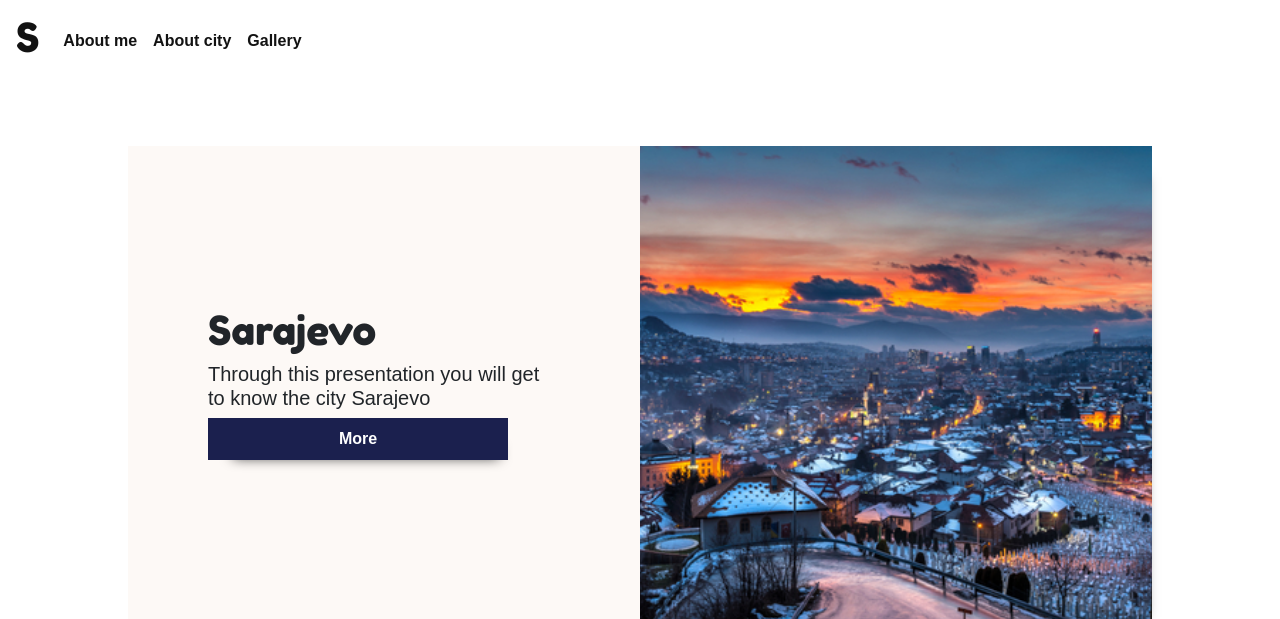
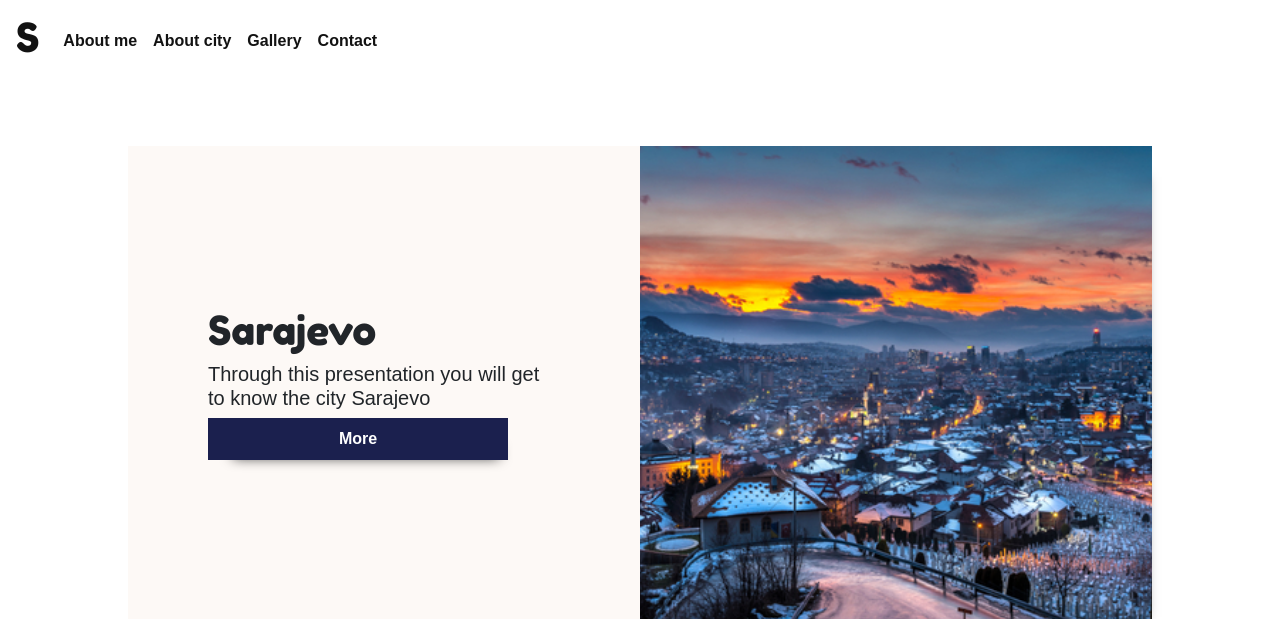
Before and after one commit to luxal99/tourist-website-php, a PHP site: page / in a window 1280 px wide. Shown: the top 619 px of the page. Run offline with PHP 8.4, Linux system fonts and the light colour scheme; some libraries are stand-ins or nearby versions; some web fonts are replaced.

Commit message:
Fix bugs 3

```diff
--- a/index.php
+++ b/index.php
@@ -39,6 +39,7 @@
                 <a class="nav-item nav-link" href="pages/cv.php">About me</a>
                 <a class="nav-item nav-link" href="pages/history.php">About city</a>
                 <a class="nav-item nav-link" href="pages/gallery.php">Gallery</a>
+                <a class="nav-item nav-link" href="pages/contact.php">Contact</a>
             </div>
         </div>
     </nav>
@@ -78,9 +79,12 @@
             </div>
             <div class="col-sm right-col">
                 <h1>Sarajevo</h1>
-                <p>Sarajevo is the capital city and largest city of Bosnia and Hercegovina.Sarajevo is the political, financial,
+                <p>Sarajevo is the capital city and largest city of Bosnia and Hercegovina.Sarajevo is the political,
+                    financial,
                     social and cultural center of Bosnia and Herzegovina...</p>
-                <a href="pages/history.php"><button class="default-btn">More</button></a>
+                <a href="pages/history.php">
+                    <button class="default-btn">More</button>
+                </a>
             </div>
         </div>
         <div class="row miljacka-row" id="container">
```
